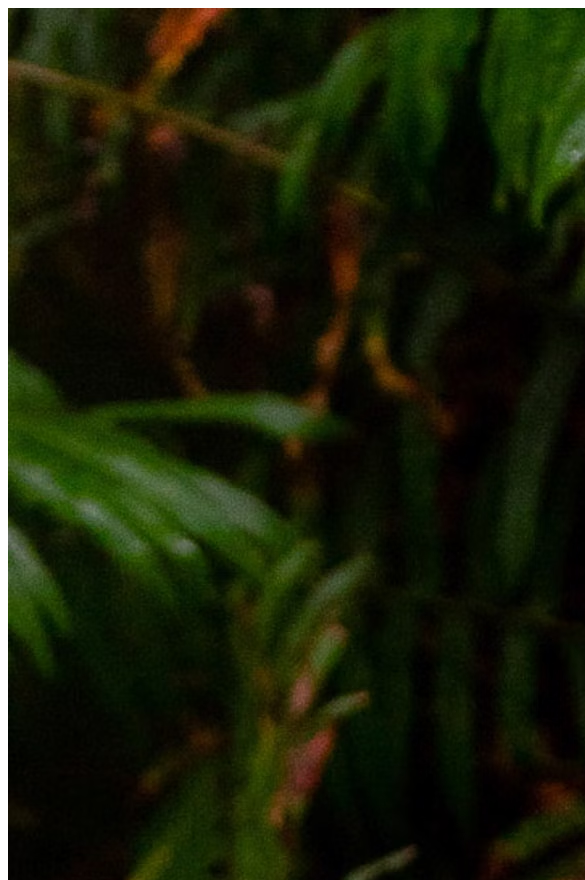
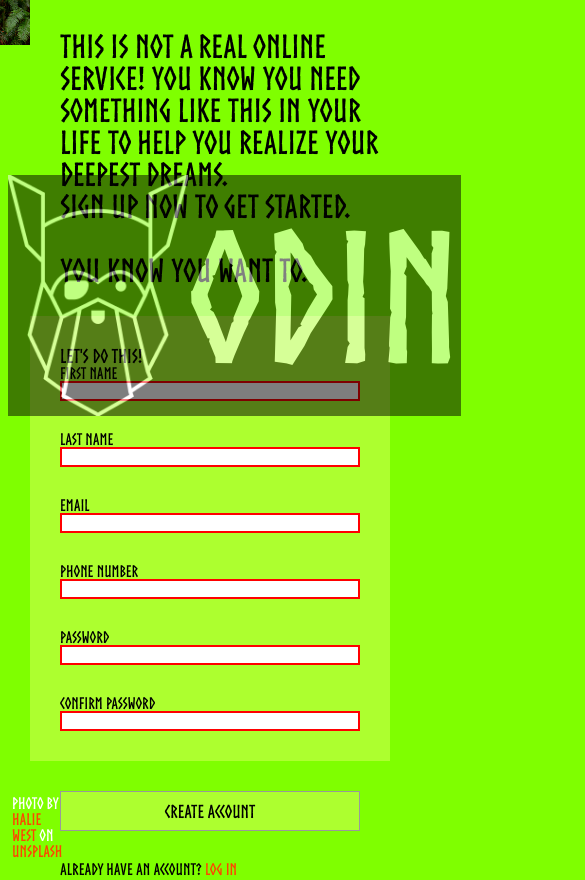
Before and after one commit to sabaris-66/sign-up-form, a plain HTML site: page index.html in a window 390 px wide. Shown: the top 880 px of the page, 585 px wide, since content can reach past the window. Drawn offline with Linux system fonts and the light colour scheme.

Commit message:
-Complete sign up form
-Responsiveness is not quite good yet, need more CSS knowledge

```diff
--- a/index.html
+++ b/index.html
@@ -3,44 +3,66 @@
 <head>
     <meta charset="UTF-8">
     <meta name="viewport" content="width=device-width, initial-scale=1.0">
+    <meta http-equiv="X-UA-Compatible" content="ie=edge">
+    <link rel="stylesheet" href="./style.css">
     <title>Sign Up Form</title>
 </head>
 <body>
-    <div>
-        <img src="./leaves.avif" alt="leaves">
-        <img src="./odin-lined.png" alt="odin">
-        <div>ODIN</div>
-        <div>Photo by <a>Halie West</a> on <a>Unsplash</a></div>
+    <div class="left">
+        <img src="./leaves.avif" alt="leaves" class="leafImage">
+        <div class="relative">
+            <div><img class="odinImage" src="./odin-lined.png" alt="odin"></div>
+            <div>ODIN</div>
+        </div>
+        <div class="figcaption">Photo by <a>Halie West</a> on <a>Unsplash</a></div>
     </div>
-    <div>
-        <div>This is not a real online service! You know you need something like this in your life to help you realize your deepest dreams. Sign up now to get started.</div>
-        <div>You know you want to.</div>
-        <div>
+    <div class="right">
+        <div class="intro padLeft">
+            <div>This is not a real online service! You know you need something like this in your life to help you realize your deepest dreams.</div>
+            <div>Sign up now to get started.</div>
+            <br>
+            <div>You know you want to.</div>
+        </div>
+        <div class="signUp padLeft">
             <form action="">
-                <legend>Let's do this!</legend>
+                <fieldset>
+                    <div style="font-size: larger;">Let's do this!</div>
+                    <div class="input">
+                        <div class="inputs">
+                            <label for="first_name">FIRST NAME</label>
+                            <input type="text" id="first_name" name="first_name" required>
+                        </div>
 
-                <label for="first_name">FIRST NAME</label>
-                <input type="text" id="first_name" name="first_name">
+                        <div class="inputs">
+                            <label for="last_name">LAST NAME</label>
+                            <input type="text" id="last_name" name="last_name" required>
+                        </div>
 
-                <label for="last_name">LAST NAME</label>
-                <input type="text" id="last_name" name="last_name">
+                        <div class="inputs">
+                            <label for="email">EMAIL</label>
+                            <input type="email" id="email" name="user_mail" required>
+                        </div>
 
-                <label for="email">EMAIL</label>
-                <input type="email" id="email" name="user_mail">
+                        <div class="inputs">
+                            <label for="phone_no">PHONE NUMBER</label>
+                            <input type="tel" id="phone_no" name="user_no" required>
+                        </div>
 
-                <label for="phone_no">PHONE NUMBER</label>
-                <input type="tel" id="phone_no" name="user_no">
+                        <div class="inputs">
+                            <label for="password">PASSWORD</label>
+                            <input type="password" id="password" name="user_password" required>
+                        </div>
 
-                <label for="password">PASSWORD</label>
-                <input type="password" id="password" name="user_password">
-
-                <label for="re_password">CONFIRM PASSWORD</label>
-                <input type="password" id="re_password" name="user_re_password">
-
+                        <div class="inputs">
+                            <label for="re_password">CONFIRM PASSWORD</label>
+                            <input type="password" id="re_password" name="user_re_password" required>
+                        </div>
+                    </div>
+                </fieldset>
             </form>
         </div>
         <button type="submit">Create Account</button>
-        <div>Already have an account? <a>Log in</a></div>
+        <div class="padLeft">Already have an account? <a>Log in</a></div>
     </div>
 
 </body>
--- a/style.css
+++ b/style.css
@@ -0,0 +1,173 @@
+*{
+    margin: 0;
+    padding: 0;
+    box-sizing: border-box;
+}
+
+@font-face {
+    font-family: Norse-Bold;
+    src: url(Norse-Bold.otf);
+}
+
+body{
+    font-family: Norse-Bold;
+}
+
+img {
+    display: block;
+    max-width: 100%;
+}
+
+a {
+    text-underline-position: under;
+    text-decoration-thickness: 8;
+    color: orangered;
+}
+
+@media (prefers-reduced-motion: no-preference) {
+    html {
+          scroll-behavior: smooth;
+    }
+  }
+
+label,
+button,
+select,
+summary,
+[type=radio],
+[type=submit],
+[type=checkbox] {
+    cursor: pointer;
+  }
+
+form {
+    /* margin: 0 auto;
+    width: 100%;
+    padding: 1em;
+    border: 1px solid #ccc;
+    border-radius: 1em; */
+}
+
+fieldset{
+    border: none;
+}
+
+input,
+textarea,
+button {
+  /* To make sure that all text fields have the same font settings
+     By default, textareas have a monospace font */
+    font-family: inherit;
+    font-size: 100%;
+
+    /* Uniform text field size */
+    width: 300px;
+    box-sizing: border-box;
+
+    /* Match form field borders */
+    border: 1px solid #999;
+}
+
+/* input[type="checkbox"],
+input[type="radio"] {
+  width: auto;
+  border: none;
+} */
+
+input:focus,
+input:hover,
+textarea:focus {
+    background-color:azure;
+    border-color: #000;
+}
+
+input:invalid {
+    border: 2px solid red;
+  }
+
+input:valid {
+    border: 2px solid green;
+}
+
+body{
+    background-color: chartreuse;
+    display: flex;
+    flex-direction: row;
+}
+
+.left{
+    position: relative;
+}
+
+.leafImage{
+    width: auto;
+    height: auto;
+    flex-shrink: 1;
+    position: relative;
+}
+
+.relative{
+    display: flex;
+    flex-direction: row;
+    font-size: 180px;
+    color: white;
+    background-color: black;
+    opacity: 0.5;
+    position: absolute;
+    top: 20%;
+    left: 25%;
+    align-items: center;
+    width: max-content;
+    flex-grow: 1;
+}
+
+.odinImage{
+    width:180px;
+    height: auto;
+}
+
+.figcaption{
+    position: absolute;
+    bottom: 2%;
+    color: white;
+    left: 40%;
+}
+
+.right{
+    display: flex;
+    flex-direction: column;
+    row-gap: 30px;
+    margin-top: 30px;
+}
+
+.padLeft{
+    padding-left: 30px;
+}
+
+.intro{
+    font-size:xx-large;
+    font-weight: bold;
+}
+
+.signUp{
+    background-color: greenyellow;
+    padding: 30px;
+}
+
+.input{
+    display: flex;
+    flex-wrap:wrap;
+    gap: 30px;
+}
+
+.inputs{
+    display: flex;
+    flex-direction: column;
+}
+
+button{
+    margin-left: 30px;
+    padding: 10px;
+    background-color: greenyellow;
+    font-size: large;
+}
```
